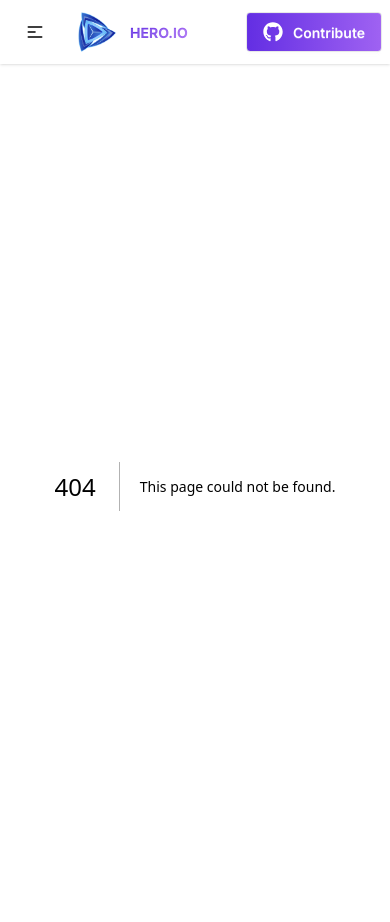
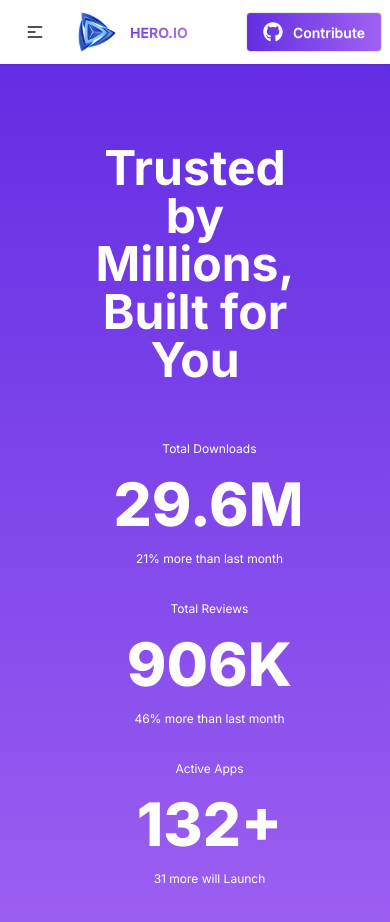
Before and after one commit to MdMonerujammanMunna/-Hero.IO-Apps-Store-System, a Next.js app: page /Stat in a window 390 px wide. Before the commit this address had no page. Shown: the top 922 px of the page. Built offline with nearby package versions, Linux system fonts and the light colour scheme.

Commit message:
Design stats section and implement responsive layout

```diff
--- /dev/null
+++ b/src/app/Stat/page.jsx
@@ -0,0 +1,33 @@
+import React from 'react';
+
+const StatPage = () => {
+    return (
+        <>
+            <div className="bg-[linear-gradient(180deg,rgba(99,46,227,1)_0%,rgba(159,98,242,1)_100%)] text-white  p-20">
+                <h2 className='text-5xl font-bold text-center'>Trusted by Millions, Built for You</h2>
+                <div className=" flex items-center justify-between gap-6">
+                    <div className="stats w-11/12 mx-auto stats-vertical lg:stats-horizontal mt-10">
+                        <div className="stat border-none text-center">
+                            <div className="stat-title text-white">Total Downloads</div>
+                            <div className="stat-value text-6xl font-extrabold my-4">29.6M</div>
+                            <div className="stat-desc text-white">21% more than last month</div>
+                        </div>
+                        <div className="stat border-none text-center">
+                            <div className="stat-title text-white">Total Reviews</div>
+                            <div className="stat-value text-6xl font-extrabold my-4">906K</div>
+                            <div className="stat-desc text-white">46% more than last month</div>
+                        </div>
+                        <div className="stat border-none text-center">
+                            <div className="stat-title text-white">Active Apps</div>
+                            <div className="stat-value text-6xl font-extrabold my-4">132+</div>
+                            <div className="stat-desc text-white">31 more will Launch</div>
+                        </div>
+
+                    </div>
+                </div>
+            </div>
+        </>
+    );
+};
+
+export default StatPage;
--- a/src/app/globals.css
+++ b/src/app/globals.css
@@ -3,6 +3,6 @@
 @plugin "daisyui";
 
 
-body {
+.FontAll {
   font-family: "Inter", sans-serif;
 }
--- a/src/app/layout.js
+++ b/src/app/layout.js
@@ -24,7 +24,7 @@ export default function RootLayout({ children }) {
       className={`${geistSans.variable} ${geistMono.variable} h-full antialiased`}
       data-theme="light"
     >
-      <body className="min-h-full container mx-auto flex flex-col ">
+      <body className="min-h-full container mx-auto flex flex-col FontAll">
         <NavBar></NavBar>
         <main> {children}</main>
       </body>
--- a/src/app/page.js
+++ b/src/app/page.js
@@ -1,11 +1,12 @@
 import HomePage from "./Home/page";
-import NavBar from "./NavBar/page";
+import StatPage from "./Stat/page";
 
 export default function Home() {
 
   return (
     <>
       <HomePage></HomePage>
+      <StatPage></StatPage>
     </>
   );
 }
```
